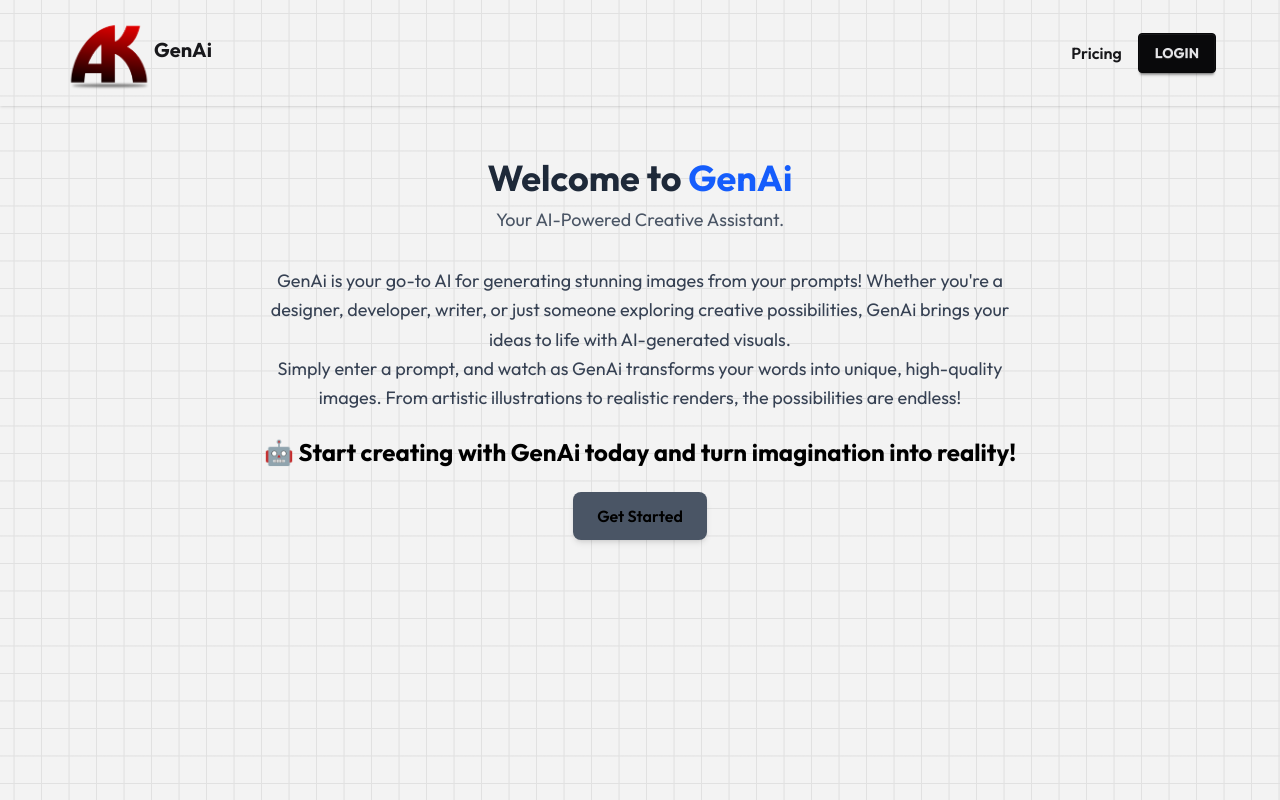
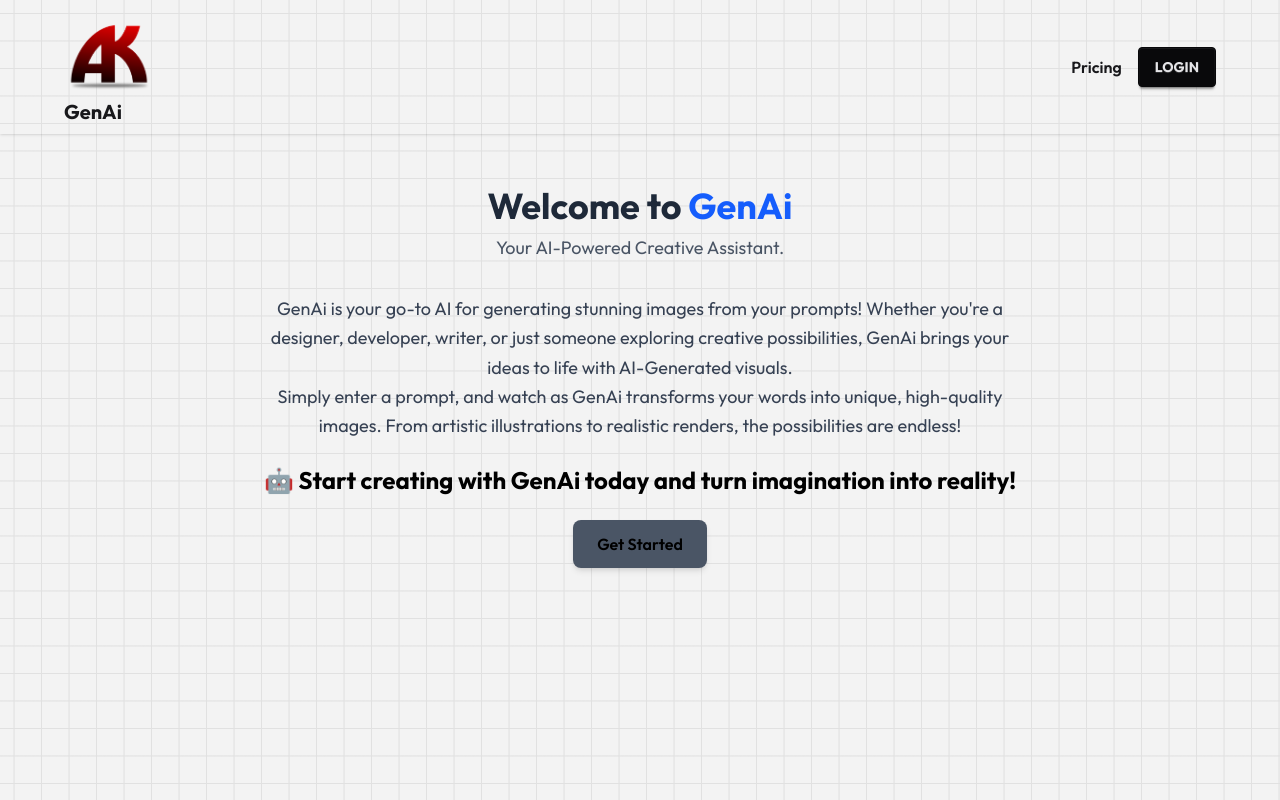
Before and after one commit to Ankit9179/genAi, a React (Vite) app in the folder frontend/: page / in a window 1280 px wide. Shown: the top 800 px of the page. Built offline with nearby package versions, Linux system fonts and the light colour scheme; no server answers.

Commit message:
again some changes

```diff
--- a/frontend/src/Components/Header.jsx
+++ b/frontend/src/Components/Header.jsx
@@ -21,12 +21,12 @@ const Header = () => {
 
             <section className="max-w-3xl text-center">
                 <p className="text-gray-700 text-lg leading-relaxed">
-                    GenAi is your go-to AI for generating stunning images from your prompts! Whether you're a designer, developer, writer, or just someone exploring creative possibilities, GenAi brings your ideas to life with AI-generated visuals.
+                    GenAi is your go-to AI for generating stunning images from your prompts! Whether you're a designer, developer, writer, or just someone exploring creative possibilities, GenAi brings your ideas to life with AI-Generated visuals.
                     <br />
                     Simply enter a prompt, and watch as GenAi transforms your words into unique, high-quality images. From artistic illustrations to realistic renders, the possibilities are endless!
                 </p>
                 <br />
-                <span className='font-bold text-black text-2xl'>🤖 Start creating with GenAi today and turn imagination into reality!</span>
+                <p className='font-bold text-black text-2xl'>🤖 Start creating with GenAi today and turn imagination into reality!</p>
             </section>
 
             <button onClick={handleFunction} className="cursor-pointer mt-6 px-6 py-3 bg-gray-600 text-black font-semibold rounded-lg shadow-md hover:bg-blue-700 hover:text-white transition-all">
--- a/frontend/src/Components/NaveBar.jsx
+++ b/frontend/src/Components/NaveBar.jsx
@@ -11,7 +11,7 @@ const NaveBar = () => {
         <div className="navbar shadow-sm flex justify-between px-4 md:px-8 lg:px-16 items-center">
             <div className="flex-1">
                 <img className='w-[30px] inline md:w-[90px] sm:w-[70px]' src="logo.png" alt="" />
-                <span onClick={() => navigate('/')} className="text-xl font-bold">GenAi</span>
+                <p onClick={() => navigate('/')} className="text-xl font-bold">GenAi</p>
             </div>
             {user ? (
                 <div className="flex items-center gap-2">
@@ -33,7 +33,7 @@ const NaveBar = () => {
                 </div>
             ) : (
                 <div className="flex items-center gap-2">
-                    <span onClick={() => navigate('/buy')} className='font-semibold mr-2 cursor-pointer'>Pricing</span>
+                    <p onClick={() => navigate('/buy')} className='font-semibold mr-2 cursor-pointer'>Pricing</p>
                     <Button text="LOGIN" />
                 </div>
             )}
```
Also changed, not shown: 2 other files (tests, documents, lock files or other folders).
